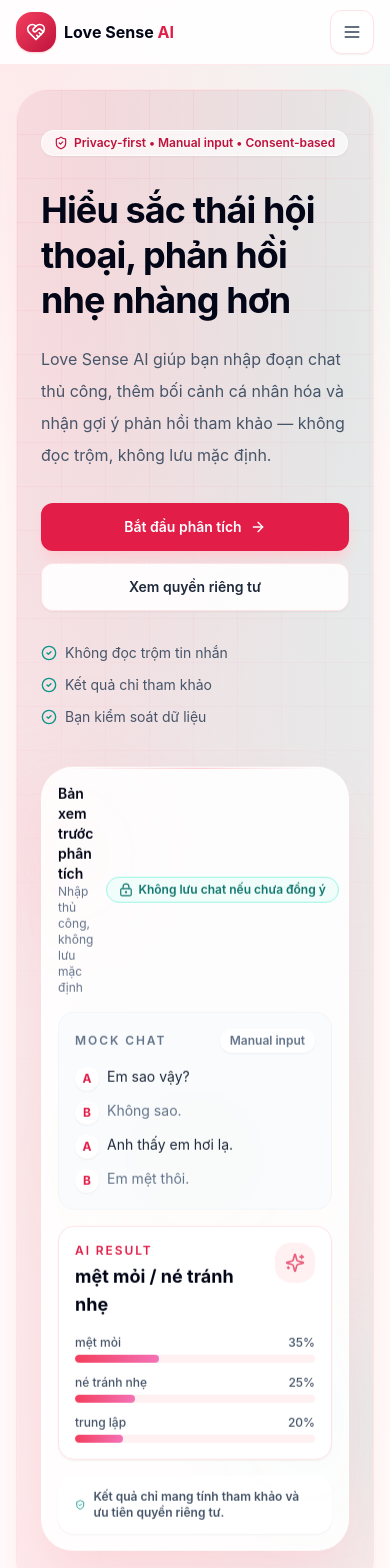
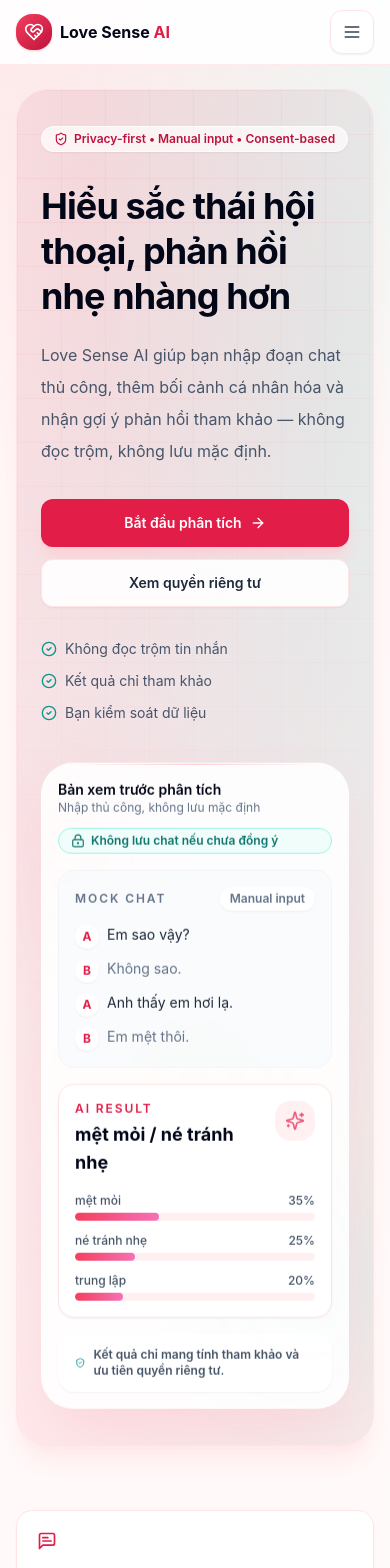
Before and after one commit to Peo051/love-sense-ai, a Next.js app in the folder frontend/: page / in a window 390 px wide. Shown: the top 1568 px of the page. Built offline with nearby package versions, Linux system fonts and the light colour scheme.

Commit message:
style: improve mobile user experience

```diff
--- a/frontend/app/history/page.tsx
+++ b/frontend/app/history/page.tsx
@@ -168,18 +168,20 @@
                   onClick={() => setSelectedId(item.id)}
                   aria-pressed={selectedItem?.id === item.id}
                   className={cn(
-                    'w-full rounded-2xl border px-4 py-3 text-left transition focus:outline-none focus:ring-2 focus:ring-rose-400 focus:ring-offset-2',
+                    'w-full rounded-2xl border px-3 py-3 text-left transition focus:outline-none focus:ring-2 focus:ring-rose-400 focus:ring-offset-2 min-[390px]:px-4',
                     selectedItem?.id === item.id
                       ? 'border-rose-300 bg-rose-50 shadow-sm shadow-rose-100'
                       : 'border-slate-100 bg-white hover:-translate-y-px hover:border-rose-200 hover:shadow-sm'
                   )}
                 >
-                  <div className="flex items-start justify-between gap-3">
-                    <div>
-                      <p className="font-semibold text-slate-950">{item.overall_emotion}</p>
+                  <div className="flex flex-col gap-2 min-[430px]:flex-row min-[430px]:items-start min-[430px]:justify-between">
+                    <div className="min-w-0">
+                      <p className="break-words font-semibold text-slate-950">{item.overall_emotion}</p>
                       <p className="mt-1 text-xs text-slate-500">{formatDate(item.analyzed_at)}</p>
                     </div>
-                    <Badge tone={item.chat_text ? 'teal' : 'slate'}>{item.chat_text ? 'Có chat gốc' : 'Không lưu chat'}</Badge>
+                    <Badge tone={item.chat_text ? 'teal' : 'slate'} className="self-start">
+                      {item.chat_text ? 'Có chat gốc' : 'Không lưu chat'}
+                    </Badge>
                   </div>
                   <p className="mt-3 text-sm leading-6 text-slate-600">{summarize(item.summary)}</p>
                   <p className="mt-2 text-sm font-medium text-rose-700">{Math.round(item.confidence * 100)}% tin cậy</p>
@@ -206,6 +208,7 @@
                 <Button
                   type="button"
                   variant="danger"
+                  className="w-full sm:w-auto"
                   onClick={() => setPendingDelete({ type: 'item', id: selectedItem.id })}
                   aria-label="Xóa lịch sử này"
                 >
--- a/frontend/app/page.tsx
+++ b/frontend/app/page.tsx
@@ -83,7 +83,7 @@
   return (
     <PageShell className="space-y-16 pb-16 pt-6 sm:space-y-20 sm:pt-10">
       <section className="landing-premium-bg relative overflow-hidden rounded-[2rem] border border-rose-100 bg-white shadow-xl shadow-rose-100/70">
-        <div className="relative z-10 grid gap-10 px-6 py-10 sm:px-10 sm:py-14 lg:grid-cols-[1.02fr_0.98fr] lg:items-center lg:px-12 lg:py-16">
+        <div className="relative z-10 grid gap-10 px-5 py-9 min-[390px]:px-6 sm:px-10 sm:py-14 lg:grid-cols-[1.02fr_0.98fr] lg:items-center lg:px-12 lg:py-16">
           <div className="landing-fade-up max-w-3xl space-y-8">
             <Badge tone="rose" className="border-white/70 bg-white/70 text-rose-700 shadow-sm backdrop-blur">
               <ShieldCheck className="h-3.5 w-3.5" aria-hidden="true" />
@@ -101,11 +101,11 @@
             </div>
 
             <div className="flex flex-col gap-3 sm:flex-row">
-              <Link href="/analyze" className={primaryCtaClass}>
+              <Link href="/analyze" className={`${primaryCtaClass} w-full sm:w-auto`}>
                 Bắt đầu phân tích
                 <ArrowRight className="h-4 w-4" aria-hidden="true" />
               </Link>
-              <Link href="/privacy" className={secondaryCtaClass}>
+              <Link href="/privacy" className={`${secondaryCtaClass} w-full sm:w-auto`}>
                 Xem quyền riêng tư
               </Link>
             </div>
@@ -220,7 +220,7 @@
           </div>
           <Link
             href="/analyze"
-            className="inline-flex min-h-12 items-center justify-center gap-2 rounded-xl bg-white px-6 py-3 text-sm font-semibold text-slate-950 transition hover:-translate-y-0.5 hover:bg-rose-50 focus:outline-none focus:ring-2 focus:ring-white focus:ring-offset-2 focus:ring-offset-slate-950"
+            className="inline-flex min-h-12 w-full items-center justify-center gap-2 rounded-xl bg-white px-6 py-3 text-sm font-semibold text-slate-950 transition hover:-translate-y-0.5 hover:bg-rose-50 focus:outline-none focus:ring-2 focus:ring-white focus:ring-offset-2 focus:ring-offset-slate-950 sm:w-auto"
           >
             Phân tích ngay
             <ArrowRight className="h-4 w-4" aria-hidden="true" />
--- a/frontend/app/privacy/page.tsx
+++ b/frontend/app/privacy/page.tsx
@@ -177,9 +177,12 @@
 
           <Card
             title="Xóa dữ liệu"
-            description="Các thao tác này chỉ áp dụng cho dữ liệu của tài khoản đang đăng nhập và luôn cần xác nhận."
+            description="Các thao tác này chỉ áp dụng cho dữ liệu của tài khoản đang đăng nhập. Mỗi thao tác đều mở hộp xác nhận trước khi xóa."
             className="border-red-100"
           >
+            <div className="mb-4 rounded-2xl border border-red-100 bg-red-50 px-4 py-3 text-sm leading-6 text-red-800">
+              Đây là vùng thao tác nhạy cảm. Hãy chọn đúng loại dữ liệu cần xóa, sau đó xác nhận trong hộp thoại.
+            </div>
             <div className="grid gap-3">
               <Button type="button" variant="danger" onClick={() => setPendingDelete('history')} aria-label="Xóa lịch sử phân tích">
                 <Trash2 className="h-4 w-4" aria-hidden="true" />
--- a/frontend/components/analyze/AnalysisForm.tsx
+++ b/frontend/components/analyze/AnalysisForm.tsx
@@ -61,7 +61,7 @@
             id="chat_text"
             value={chatText}
             onChange={(event) => setChatText(event.target.value)}
-            className={`${textareaClassName} min-h-72`}
+            className={`${textareaClassName} min-h-44 sm:min-h-72`}
             placeholder="Dán đoạn hội thoại ngắn tại đây. Không cần thông tin cá nhân."
           />
         </FieldLabel>
@@ -80,7 +80,7 @@
             id="profile_context"
             value={profileContext}
             onChange={(event) => setProfileContext(event.target.value)}
-            className={`${textareaClassName} min-h-36`}
+            className={`${textareaClassName} min-h-28 sm:min-h-36`}
             placeholder="Ví dụ: Người ấy thường im lặng khi mệt, không thích bị hỏi dồn..."
           />
         </FieldLabel>
@@ -102,7 +102,7 @@
               className="mt-1 h-4 w-4 rounded border-slate-300 text-rose-600 focus:ring-rose-500"
             />
             <span>
-              <span className="flex items-center gap-2 font-semibold text-slate-950">
+              <span className="flex items-start gap-2 font-semibold text-slate-950 sm:items-center">
                 <History className="h-4 w-4 text-rose-600" aria-hidden="true" />
                 Lưu kết quả phân tích vào lịch sử
               </span>
@@ -124,7 +124,7 @@
               className="mt-1 h-4 w-4 rounded border-amber-300 text-rose-600 focus:ring-rose-500"
             />
             <span>
-              <span className="flex items-center gap-2 font-semibold text-amber-950">
+              <span className="flex items-start gap-2 font-semibold text-amber-950 sm:items-center">
                 <Save className="h-4 w-4 text-amber-700" aria-hidden="true" />
                 Lưu nội dung chat gốc
               </span>
--- a/frontend/components/analyze/AnalysisResultPanel.tsx
+++ b/frontend/components/analyze/AnalysisResultPanel.tsx
@@ -90,11 +90,11 @@
   if (!result) {
     return (
       <Card className="border-dashed bg-rose-50/40">
-        <div className="flex min-h-[34rem] flex-col justify-center px-1 py-6 text-center sm:px-6">
+        <div className="flex min-h-[24rem] flex-col justify-center px-1 py-6 text-center sm:min-h-[34rem] sm:px-6">
           <div className="mx-auto mb-5 inline-flex h-14 w-14 items-center justify-center rounded-2xl bg-white text-rose-600 shadow-sm">
             <HeartHandshake className="h-7 w-7" aria-hidden="true" />
           </div>
-          <h2 className="text-xl font-bold text-slate-950">Kết quả phân tích sẽ xuất hiện ở đây</h2>
+          <h2 className="text-lg font-bold text-slate-950 sm:text-xl">Kết quả phân tích sẽ xuất hiện ở đây</h2>
           <p className="mx-auto mt-3 max-w-md text-sm leading-6 text-slate-600">
             Nhập đoạn chat ngắn ở cột bên trái để xem sắc thái tổng quan, độ tin cậy, phân bố cảm xúc và gợi ý phản hồi.
           </p>
@@ -119,7 +119,9 @@
         <div className="flex flex-col gap-5 sm:flex-row sm:items-start sm:justify-between">
           <div>
             <p className="text-sm font-semibold uppercase tracking-[0.16em] text-rose-600">Cảm xúc tổng quan</p>
-            <h2 className="mt-2 text-3xl font-bold tracking-tight text-slate-950">{result.overall_emotion}</h2>
+            <h2 className="mt-2 break-words text-2xl font-bold tracking-tight text-slate-950 sm:text-3xl">
+              {result.overall_emotion}
+            </h2>
             <p className="mt-3 max-w-xl text-sm leading-6 text-slate-600">
               Đây là tín hiệu tham khảo để bạn chọn cách phản hồi bình tĩnh hơn, không phải kết luận chắc chắn.
             </p>
@@ -154,9 +156,9 @@
             return (
               <div key={emotion} className="space-y-1.5">
                 <div className="flex items-center justify-between gap-3 text-sm">
-                  <span className="flex items-center gap-2 font-medium capitalize text-slate-700">
+                  <span className="flex min-w-0 items-center gap-2 font-medium capitalize text-slate-700">
                     <BarChart3 className="h-4 w-4 text-rose-500" aria-hidden="true" />
-                    {formatEmotionName(emotion)}
+                    <span className="break-words">{formatEmotionName(emotion)}</span>
                   </span>
                   <span className="tabular-nums text-slate-500">{percent}%</span>
                 </div>
--- a/frontend/components/common/Navbar.tsx
+++ b/frontend/components/common/Navbar.tsx
@@ -21,17 +21,17 @@
 
   return (
     <header className="sticky top-0 z-30 border-b border-rose-100/80 bg-white/90 backdrop-blur-xl">
-      <nav aria-label="Điều hướng chính" className="mx-auto max-w-7xl px-4 sm:px-6 lg:px-8">
+      <nav aria-label="Điều hướng chính" className="mx-auto max-w-7xl px-3 min-[390px]:px-4 sm:px-6 lg:px-8">
         <div className="flex min-h-16 items-center justify-between gap-4">
           <Link
             href="/"
-            className="inline-flex items-center gap-2 rounded-xl text-base font-bold text-slate-950 focus:outline-none focus:ring-2 focus:ring-rose-400 focus:ring-offset-2"
+            className="inline-flex min-w-0 items-center gap-2 rounded-xl text-base font-bold text-slate-950 focus:outline-none focus:ring-2 focus:ring-rose-400 focus:ring-offset-2"
             onClick={() => setIsOpen(false)}
           >
-            <span className="inline-flex h-10 w-10 items-center justify-center rounded-2xl bg-gradient-to-br from-rose-500 to-rose-700 text-white shadow-sm shadow-rose-200">
+            <span className="inline-flex h-9 w-9 shrink-0 items-center justify-center rounded-2xl bg-gradient-to-br from-rose-500 to-rose-700 text-white shadow-sm shadow-rose-200 sm:h-10 sm:w-10">
               <HeartHandshake className="h-5 w-5" aria-hidden="true" />
             </span>
-            <span>
+            <span className="truncate">
               Love Sense <span className="text-rose-600">AI</span>
             </span>
           </Link>
@@ -78,8 +78,10 @@
                   href={item.href}
                   onClick={() => setIsOpen(false)}
                   className={cn(
-                    'rounded-xl px-3 py-3 text-sm font-semibold focus:outline-none focus:ring-2 focus:ring-rose-400 focus:ring-offset-2',
-                    isActive ? 'bg-rose-600 text-white' : 'text-slate-700 hover:bg-rose-50 hover:text-rose-700'
+                    'rounded-xl px-3 py-3 text-sm font-semibold transition focus:outline-none focus:ring-2 focus:ring-rose-400 focus:ring-offset-2',
+                    isActive
+                      ? 'bg-rose-600 text-white shadow-sm shadow-rose-200'
+                      : 'text-slate-700 hover:bg-rose-50 hover:text-rose-700'
                   )}
                   aria-current={isActive ? 'page' : undefined}
                 >
--- a/frontend/components/common/PageShell.tsx
+++ b/frontend/components/common/PageShell.tsx
@@ -17,5 +17,5 @@
     wide: 'max-w-7xl',
   }[size];
 
-  return <div className={cn('mx-auto w-full px-4 py-8 sm:px-6 lg:px-8', maxWidth, className)}>{children}</div>;
+  return <div className={cn('mx-auto w-full px-4 py-6 sm:px-6 sm:py-8 lg:px-8', maxWidth, className)}>{children}</div>;
 }
--- a/frontend/components/home/HeroVisual.tsx
+++ b/frontend/components/home/HeroVisual.tsx
@@ -10,7 +10,7 @@
 
 export default function HeroVisual() {
   return (
-    <div className="landing-fade-up landing-fade-delay-1">
+    <div className="landing-fade-up landing-fade-delay-1 w-full min-w-0">
       <div className="landing-preview-float relative mx-auto max-w-xl">
         <div className="pointer-events-none absolute -left-8 top-8 h-28 w-28 rounded-full bg-rose-300/30 blur-3xl" />
         <div className="pointer-events-none absolute -right-6 bottom-16 h-32 w-32 rounded-full bg-teal-300/25 blur-3xl" />
@@ -19,12 +19,12 @@
         <div className="relative overflow-hidden rounded-[2rem] border border-white/80 bg-white/90 p-4 shadow-2xl shadow-rose-200/70 backdrop-blur">
           <div className="absolute inset-x-6 top-0 h-px bg-gradient-to-r from-transparent via-rose-300/70 to-transparent" />
 
-          <div className="mb-4 flex items-center justify-between gap-3">
-            <div>
+          <div className="mb-4 flex flex-col gap-3 min-[430px]:flex-row min-[430px]:items-center min-[430px]:justify-between">
+            <div className="min-w-0">
               <p className="text-sm font-semibold text-slate-950">Bản xem trước phân tích</p>
               <p className="text-xs text-slate-500">Nhập thủ công, không lưu mặc định</p>
             </div>
-            <Badge tone="teal" className="shrink-0">
+            <Badge tone="teal" className="max-w-full shrink-0 whitespace-normal text-left">
               <LockKeyhole className="h-3.5 w-3.5" aria-hidden="true" />
               Không lưu chat nếu chưa đồng ý
             </Badge>
@@ -34,7 +34,7 @@
             <div className="rounded-2xl border border-slate-100 bg-slate-50/80 p-4">
               <div className="mb-3 flex items-center justify-between">
                 <p className="text-xs font-semibold uppercase tracking-[0.16em] text-slate-500">Mock chat</p>
-                <span className="rounded-full bg-white px-2.5 py-1 text-xs font-semibold text-slate-500 shadow-sm">
+                <span className="hidden rounded-full bg-white px-2.5 py-1 text-xs font-semibold text-slate-500 shadow-sm min-[390px]:inline-flex">
                   Manual input
                 </span>
               </div>
@@ -50,7 +50,7 @@
               <div className="mb-4 flex items-start justify-between gap-3">
                 <div>
                   <p className="text-xs font-semibold uppercase tracking-[0.16em] text-rose-600">AI result</p>
-                  <p className="mt-1 text-lg font-bold text-slate-950">mệt mỏi / né tránh nhẹ</p>
+                  <p className="mt-1 break-words text-lg font-bold text-slate-950">mệt mỏi / né tránh nhẹ</p>
                 </div>
                 <span className="inline-flex h-10 w-10 shrink-0 items-center justify-center rounded-2xl bg-rose-50 text-rose-600">
                   <Sparkles className="h-5 w-5 animate-pulse" aria-hidden="true" />
--- a/frontend/styles/globals.css
+++ b/frontend/styles/globals.css
@@ -8,6 +8,7 @@
 
 html {
   min-height: 100%;
+  overflow-x: clip;
   scroll-behavior: smooth;
 }
 
@@ -18,6 +19,7 @@
 body {
   margin: 0;
   min-height: 100vh;
+  overflow-x: clip;
   background:
     radial-gradient(circle at top left, rgba(255, 228, 230, 0.8), transparent 32rem),
     radial-gradient(circle at top right, rgba(204, 251, 241, 0.45), transparent 30rem),
```
